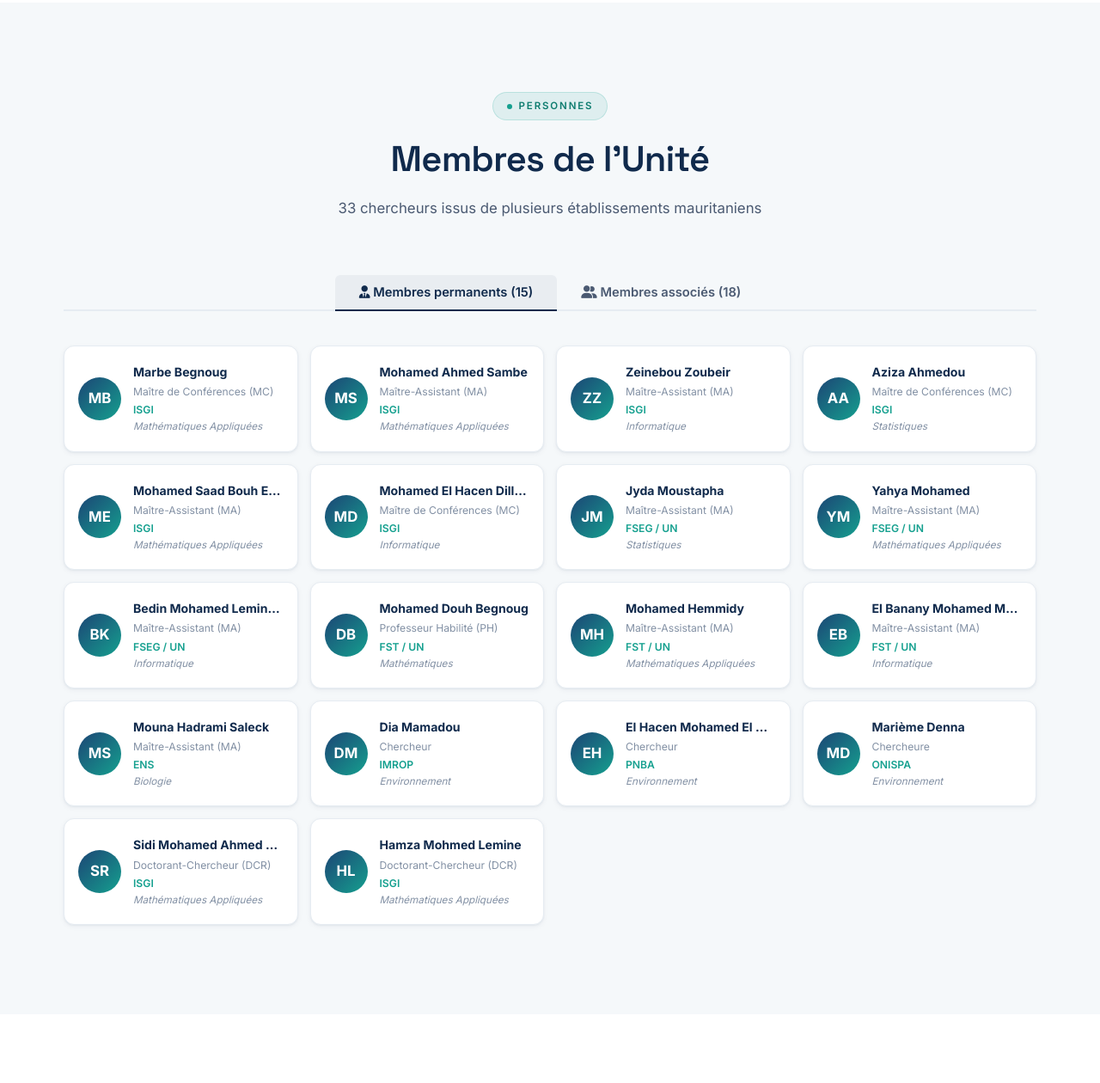
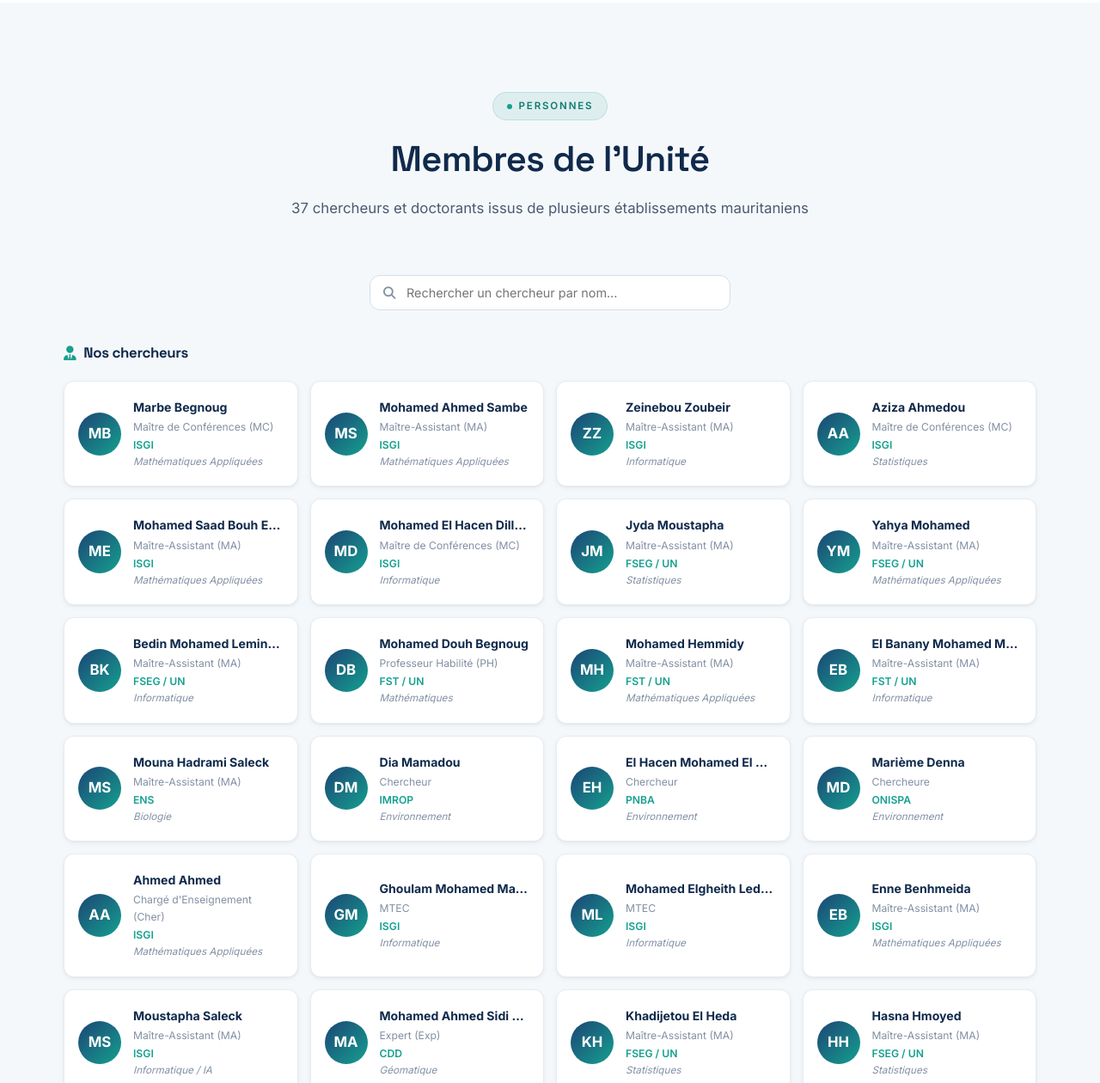
Before and after one commit to umr-ames/umr-ames.github.io, a PHP site: page / in a window 1280 px wide. Shown: the part 5240-6500 px from the top of the page at 86% size. Run offline with PHP 8.4, Linux system fonts and the light colour scheme; data comes from the database, SQL or seed files in the repository; data that the repository does not hold is empty; some libraries are stand-ins or nearby versions.

Commit message:
Corriger liens de coordonnées, fusionner les catégories de membres, ajouter un doctorant
- Site web (footer + coordonnées) : umr-ames.github.io -> umr-ames.mr
- Lien PNBA : www.mauritania-pnba.net -> pnba.mr (FR + EN)
- Membres : suppression de la distinction "permanents"/"associés" (onglets),
  remplacée par une liste unique "Nos chercheurs" avec recherche par nom
  en temps réel (JS), et un groupe séparé "Nos doctorants" pour les DCR.
  Ajout du doctorant Mohamed Lemine Abdel Vettah (FST/UN, Math. Appliquées).
  Mise à jour des compteurs 33 -> 37 (hero, meta description, présentation).
- CSS : remplacement des styles d'onglets par une barre de recherche et des
  titres de groupe ; nettoyage des règles responsive obsolètes.
- JS : remplacement du gestionnaire d'onglets par un filtre de recherche
  en temps réel sur le nom des membres.

Co-Authored-By: Claude Sonnet 4.6 <noreply@anthropic.com>
Claude-Session: https://claude.ai/code/session_013ukbgZe9TuxSF3Z2bUBwWM

```diff
--- a/css/style.css
+++ b/css/style.css
@@ -535,17 +535,29 @@ h1, h2, h3, h4,
 /* =====================================================
    MEMBRES
    ===================================================== */
-.membres-tabs {
-  display: flex; justify-content: center; gap: 0;
-  border-bottom: 2px solid var(--border); margin-bottom: 40px;
+.membres-search { display: flex; justify-content: center; margin-bottom: 36px; }
+.search-box {
+  position: relative; width: 100%; max-width: 420px;
 }
-.tab-btn {
-  padding: 11px 28px; font-size: 0.92rem; font-weight: 600;
-  color: var(--text-secondary); border-bottom: 2px solid transparent;
-  margin-bottom: -2px; transition: var(--transition); border-radius: 6px 6px 0 0;
+.search-box i {
+  position: absolute; left: 16px; top: 50%; transform: translateY(-50%);
+  color: var(--text-light); font-size: 0.9rem; pointer-events: none;
 }
-.tab-btn.active { color: var(--primary); border-bottom-color: var(--primary); background: rgba(16,42,76,0.05); }
-.tab-btn:hover:not(.active) { color: var(--primary); background: rgba(16,42,76,0.04); }
+.search-box input {
+  width: 100%; padding: 11px 16px 11px 42px; font-size: 0.9rem; font-family: var(--font-body);
+  color: var(--text); background: var(--white); border: 1px solid var(--border-strong);
+  border-radius: var(--radius); transition: var(--transition);
+}
+.search-box input:focus { outline: none; border-color: var(--accent); box-shadow: 0 0 0 3px rgba(21,160,143,0.12); }
+
+.membres-group { margin-bottom: 40px; }
+.membres-group:last-child { margin-bottom: 0; }
+.membres-group-title {
+  font-size: 1.05rem; font-weight: 700; color: var(--primary);
+  display: flex; align-items: center; gap: 9px; margin-bottom: 18px;
+}
+.membres-group-title i { color: var(--accent); }
+.membres-empty { text-align: center; color: var(--text-light); font-size: 0.88rem; padding: 20px 0; }
 
 .membres-grid {
   display: grid; grid-template-columns: repeat(auto-fill, minmax(270px, 1fr)); gap: 14px;
@@ -943,9 +955,6 @@ footer::before {
   .info-cards { grid-template-columns: 1fr 1fr; }
   .axes-grid { grid-template-columns: 1fr 1fr; }
   .equipes-grid { grid-template-columns: 1fr; }
-  .membres-tabs { flex-direction: column; align-items: stretch; }
-  .tab-btn { text-align: center; border-radius: 6px; border-bottom: none; margin-bottom: 0; }
-  .tab-btn.active { border-bottom: none; }
   .membres-grid { grid-template-columns: 1fr; }
   .form-row { grid-template-columns: 1fr; }
   .footer-grid { grid-template-columns: 1fr; gap: 28px; }
--- a/en/index.html
+++ b/en/index.html
@@ -652,7 +652,7 @@
         </div>
         <div class="contact-item">
           <div class="contact-icon"><i class="fas fa-globe"></i></div>
-          <div><h4>Website</h4><a href="https://umr-ames.github.io" target="_blank" rel="noopener">umr-ames.github.io</a></div>
+          <div><h4>Website</h4><a href="https://umr-ames.mr" target="_blank" rel="noopener">umr-ames.mr</a></div>
         </div>
         <div class="contact-item">
           <div class="contact-icon"><i class="fas fa-clock"></i></div>
@@ -723,7 +723,7 @@
           <li><a href="https://isgi.mr" target="_blank" rel="noopener">ISGI Nouakchott</a></li>
           <li><a href="https://www.univ-nkc.mr" target="_blank" rel="noopener">University of Nouakchott</a></li>
           <li><a href="https://www.imrop.mr" target="_blank" rel="noopener">IMROP</a></li>
-          <li><a href="https://www.mauritania-pnba.net" target="_blank" rel="noopener">PNBA</a></li>
+          <li><a href="https://pnba.mr" target="_blank" rel="noopener">PNBA</a></li>
           <li><a href="../">Version française</a></li>
           <li><a href="../espace/connexion.php?lang=en"><i class="fas fa-user-lock" aria-hidden="true"></i> Researcher area</a></li>
           <li><a href="#contact">Contact</a></li>
--- a/index.html
+++ b/index.html
@@ -11,7 +11,7 @@
     })();
   </script>
   <meta name="viewport" content="width=device-width, initial-scale=1.0">
-  <meta name="description" content="UMR-AMES — Unité Mixte de Recherche en Analyse et Modélisation pour l'Environnement et la Santé. 33 chercheurs, 4 axes interdisciplinaires, Nouakchott, Mauritanie.">
+  <meta name="description" content="UMR-AMES — Unité Mixte de Recherche en Analyse et Modélisation pour l'Environnement et la Santé. 37 chercheurs, 4 axes interdisciplinaires, Nouakchott, Mauritanie.">
   <meta name="keywords" content="UMR-AMES, recherche, mathématiques, environnement, santé, Mauritanie, ISGI, modélisation, épidémiologie, IA">
   <meta name="author" content="UMR-AMES">
   <meta http-equiv="Cache-Control" content="no-cache, no-store, must-revalidate">
@@ -135,7 +135,7 @@
 
     <div class="hero-stats" aria-label="Chiffres clés">
       <div class="stat">
-        <span class="stat-number" data-target="33" data-suffix="">33</span>
+        <span class="stat-number" data-target="37" data-suffix="">37</span>
         <span class="stat-label">Chercheurs</span>
       </div>
       <div class="stat">
@@ -215,7 +215,7 @@
           la région ouest-africaine.
         </p>
         <p>
-          L'unité rassemble <strong>33 chercheurs</strong> — 15 permanents et 18 associés — issus de
+          L'unité rassemble <strong>37 chercheurs et doctorants</strong> issus de
           plusieurs établissements d'enseignement supérieur et organismes de recherche mauritaniens :
           ISGI, Université de Nouakchott (FST, FSEG), ENS, IMROP, PNBA et ONISPA.
         </p>
@@ -498,20 +498,21 @@
     <div class="section-header fade-up">
       <span class="section-tag">Personnes</span>
       <h2 id="h-membres">Membres de l'Unité</h2>
-      <p>33 chercheurs issus de plusieurs établissements mauritaniens</p>
-    </div>
-
-    <div class="membres-tabs" role="tablist" aria-label="Catégories de membres">
-      <button class="tab-btn active" data-tab="permanents" role="tab" aria-selected="true" aria-controls="tab-permanents">
-        <i class="fas fa-user-tie" aria-hidden="true"></i> Membres permanents (15)
-      </button>
-      <button class="tab-btn" data-tab="associes" role="tab" aria-selected="false" aria-controls="tab-associes">
-        <i class="fas fa-user-friends" aria-hidden="true"></i> Membres associés (18)
-      </button>
-    </div>
-
-    <!-- Membres permanents -->
-    <div class="membres-grid" id="tab-permanents" role="tabpanel" aria-label="Membres permanents">
+      <p>37 chercheurs et doctorants issus de plusieurs établissements mauritaniens</p>
+    </div>
+
+    <div class="membres-search fade-up">
+      <div class="search-box">
+        <i class="fas fa-magnifying-glass" aria-hidden="true"></i>
+        <input type="text" id="membreSearch" placeholder="Rechercher un chercheur par nom…" aria-label="Rechercher un chercheur par nom" autocomplete="off">
+      </div>
+    </div>
+
+    <!-- Nos chercheurs -->
+    <div class="membres-group">
+      <h3 class="membres-group-title"><i class="fas fa-user-tie" aria-hidden="true"></i> Nos chercheurs</h3>
+
+      <div class="membres-grid" id="grid-chercheurs">
 
         <div class="membre-card fade-up">
           <div class="membre-avatar" aria-hidden="true">MB</div>
@@ -674,31 +675,6 @@
         </div>
 
         <div class="membre-card fade-up">
-        <div class="membre-avatar" aria-hidden="true">SR</div>
-        <div class="membre-info">
-          <div class="membre-name">Sidi Mohamed Ahmed Ramdhane</div>
-          <div class="membre-grade">Doctorant-Chercheur (DCR)</div>
-          <div class="membre-affiliation">ISGI</div>
-          <div class="membre-discipline">Mathématiques Appliquées</div>
-        </div>
-      </div>
-
-      <div class="membre-card fade-up">
-        <div class="membre-avatar" aria-hidden="true">HL</div>
-        <div class="membre-info">
-          <div class="membre-name">Hamza Mohmed Lemine</div>
-          <div class="membre-grade">Doctorant-Chercheur (DCR)</div>
-          <div class="membre-affiliation">ISGI</div>
-          <div class="membre-discipline">Mathématiques Appliquées</div>
-        </div>
-      </div>
-
-    </div><!-- /tab-permanents -->
-
-    <!-- Membres associés -->
-    <div class="membres-grid hidden" id="tab-associes" role="tabpanel" aria-label="Membres associés">
-
-      <div class="membre-card fade-up">
           <div class="membre-avatar" aria-hidden="true">AA</div>
           <div class="membre-info">
             <div class="membre-name">Ahmed Ahmed</div>
@@ -809,26 +785,6 @@
         </div>
 
         <div class="membre-card fade-up">
-        <div class="membre-avatar" aria-hidden="true">MM</div>
-        <div class="membre-info">
-          <div class="membre-name">Mariem M. A. Mohamed Sultane</div>
-          <div class="membre-grade">Doctorant-Chercheur (DCR)</div>
-          <div class="membre-affiliation">FST / UN</div>
-          <div class="membre-discipline">Mathématiques Appliquées</div>
-        </div>
-      </div>
-
-      <div class="membre-card fade-up">
-        <div class="membre-avatar" aria-hidden="true">AJ</div>
-        <div class="membre-info">
-          <div class="membre-name">Ahmed Jidou Mohamed Lemine El Bechir</div>
-          <div class="membre-grade">Doctorant-Chercheur (DCR)</div>
-          <div class="membre-affiliation">FST / UN</div>
-          <div class="membre-discipline">Mathématiques Appliquées</div>
-        </div>
-      </div>
-
-      <div class="membre-card fade-up">
           <div class="membre-avatar" aria-hidden="true">AB</div>
           <div class="membre-info">
             <div class="membre-name">Abdallahi Ahmedou Mohamed Lemine</div>
@@ -849,26 +805,6 @@
         </div>
 
         <div class="membre-card fade-up">
-        <div class="membre-avatar" aria-hidden="true">ZM</div>
-        <div class="membre-info">
-          <div class="membre-name">Zeineb Mohamed Mahmoud</div>
-          <div class="membre-grade">Doctorant-Chercheur (DCR)</div>
-          <div class="membre-affiliation">FST / UN</div>
-          <div class="membre-discipline">Informatique</div>
-        </div>
-      </div>
-
-      <div class="membre-card fade-up">
-        <div class="membre-avatar" aria-hidden="true">LC</div>
-        <div class="membre-info">
-          <div class="membre-name">Lalla Boulahe Chadade</div>
-          <div class="membre-grade">Doctorant-Chercheur (DCR)</div>
-          <div class="membre-affiliation">FST / UN</div>
-          <div class="membre-discipline">Mathématiques Appliquées</div>
-        </div>
-      </div>
-
-      <div class="membre-card fade-up">
           <div class="membre-avatar" aria-hidden="true">LY</div>
           <div class="membre-info">
             <div class="membre-name">Lemhaba Yarba Ahmed Mahmoud</div>
@@ -878,7 +814,89 @@
           </div>
         </div>
 
-    </div><!-- /tab-associes -->
+      </div><!-- /grid-chercheurs -->
+      <p class="membres-empty hidden" id="emptyChercheurs">Aucun chercheur ne correspond à cette recherche.</p>
+    </div><!-- /membres-group chercheurs -->
+
+    <!-- Nos doctorants -->
+    <div class="membres-group">
+      <h3 class="membres-group-title"><i class="fas fa-user-graduate" aria-hidden="true"></i> Nos doctorants</h3>
+
+      <div class="membres-grid" id="grid-doctorants">
+
+        <div class="membre-card fade-up">
+          <div class="membre-avatar" aria-hidden="true">SR</div>
+          <div class="membre-info">
+            <div class="membre-name">Sidi Mohamed Ahmed Ramdhane</div>
+            <div class="membre-grade">Doctorant (DCR)</div>
+            <div class="membre-affiliation">ISGI</div>
+            <div class="membre-discipline">Mathématiques Appliquées</div>
+          </div>
+        </div>
+
+        <div class="membre-card fade-up">
+          <div class="membre-avatar" aria-hidden="true">HL</div>
+          <div class="membre-info">
+            <div class="membre-name">Hamza Mohmed Lemine</div>
+            <div class="membre-grade">Doctorant (DCR)</div>
+            <div class="membre-affiliation">ISGI</div>
+            <div class="membre-discipline">Mathématiques Appliquées</div>
+          </div>
+        </div>
+
+        <div class="membre-card fade-up">
+          <div class="membre-avatar" aria-hidden="true">MM</div>
+          <div class="membre-info">
+            <div class="membre-name">Mariem M. A. Mohamed Sultane</div>
+            <div class="membre-grade">Doctorant (DCR)</div>
+            <div class="membre-affiliation">FST / UN</div>
+            <div class="membre-discipline">Mathématiques Appliquées</div>
+          </div>
+        </div>
+
+        <div class="membre-card fade-up">
+          <div class="membre-avatar" aria-hidden="true">AJ</div>
+          <div class="membre-info">
+            <div class="membre-name">Ahmed Jidou Mohamed Lemine El Bechir</div>
+            <div class="membre-grade">Doctorant (DCR)</div>
+            <div class="membre-affiliation">FST / UN</div>
+            <div class="membre-discipline">Mathématiques Appliquées</div>
+          </div>
+        </div>
+
+        <div class="membre-card fade-up">
+          <div class="membre-avatar" aria-hidden="true">ZM</div>
+          <div class="membre-info">
+            <div class="membre-name">Zeineb Mohamed Mahmoud</div>
+            <div class="membre-grade">Doctorant (DCR)</div>
+            <div class="membre-affiliation">FST / UN</div>
+            <div class="membre-discipline">Informatique</div>
+          </div>
+        </div>
+
+        <div class="membre-card fade-up">
+          <div class="membre-avatar" aria-hidden="true">LC</div>
+          <div class="membre-info">
+            <div class="membre-name">Lalla Boulahe Chadade</div>
+            <div class="membre-grade">Doctorant (DCR)</div>
+            <div class="membre-affiliation">FST / UN</div>
+            <div class="membre-discipline">Mathématiques Appliquées</div>
+          </div>
+        </div>
+
+        <div class="membre-card fade-up">
+          <div class="membre-avatar" aria-hidden="true">MV</div>
+          <div class="membre-info">
+            <div class="membre-name">Mohamed Lemine Abdel Vettah</div>
+            <div class="membre-grade">Doctorant (DCR)</div>
+            <div class="membre-affiliation">FST / UN</div>
+            <div class="membre-discipline">Mathématiques Appliquées</div>
+          </div>
+        </div>
+
+      </div><!-- /grid-doctorants -->
+      <p class="membres-empty hidden" id="emptyDoctorants">Aucun doctorant ne correspond à cette recherche.</p>
+    </div><!-- /membres-group doctorants -->
 
   </div>
 </section>
@@ -1453,7 +1471,7 @@
           </div>
           <div>
             <h4>Site web</h4>
-            <a href="https://umr-ames.github.io" target="_blank" rel="noopener">umr-ames.github.io</a>
+            <a href="https://umr-ames.mr" target="_blank" rel="noopener">umr-ames.mr</a>
           </div>
         </div>
 
@@ -1573,7 +1591,7 @@
           <li><a href="https://isgi.mr" target="_blank" rel="noopener">ISGI Nouakchott</a></li>
           <li><a href="https://www.univ-nkc.mr" target="_blank" rel="noopener">Université de Nouakchott</a></li>
           <li><a href="https://www.imrop.mr" target="_blank" rel="noopener">IMROP</a></li>
-          <li><a href="https://www.mauritania-pnba.net" target="_blank" rel="noopener">PNBA</a></li>
+          <li><a href="https://pnba.mr" target="_blank" rel="noopener">PNBA</a></li>
           <li><a href="en/">Version anglaise</a></li>
           <li><a href="espace/connexion.php"><i class="fas fa-user-lock" aria-hidden="true"></i> Espace chercheur</a></li>
           <li><a href="#contact">Contact</a></li>
--- a/js/main.js
+++ b/js/main.js
@@ -45,18 +45,24 @@ document.addEventListener('DOMContentLoaded', function () {
   }
   window.addEventListener('scroll', updateActiveLink, { passive: true });
 
-  /* ---- Onglets Membres : Permanents / Associés ---- */
-  document.querySelectorAll('.tab-btn').forEach(function (btn) {
-    btn.addEventListener('click', function () {
-      document.querySelectorAll('.tab-btn').forEach(function (b) { b.classList.remove('active'); });
-      btn.classList.add('active');
-
-      const tab = btn.dataset.tab;
-      document.querySelectorAll('.membres-grid').forEach(function (g) {
-        g.classList.toggle('hidden', g.id !== 'tab-' + tab);
+  /* ---- Recherche de chercheurs par nom ---- */
+  const membreSearch = document.getElementById('membreSearch');
+  if (membreSearch) {
+    membreSearch.addEventListener('input', function () {
+      const q = this.value.trim().toLowerCase();
+      document.querySelectorAll('.membres-group').forEach(function (group) {
+        let visible = 0;
+        group.querySelectorAll('.membre-card').forEach(function (card) {
+          const name = card.querySelector('.membre-name').textContent.toLowerCase();
+          const match = name.indexOf(q) !== -1;
+          card.classList.toggle('hidden', !match);
+          if (match) visible++;
+        });
+        const empty = group.querySelector('.membres-empty');
+        if (empty) empty.classList.toggle('hidden', visible !== 0);
       });
     });
-  });
+  }
 
   /* ---- Filtres Publications ---- */
   document.querySelectorAll('.pub-filter-btn').forEach(function (btn) {
```
Lines whose indentation alone changed are shown as unchanged.
